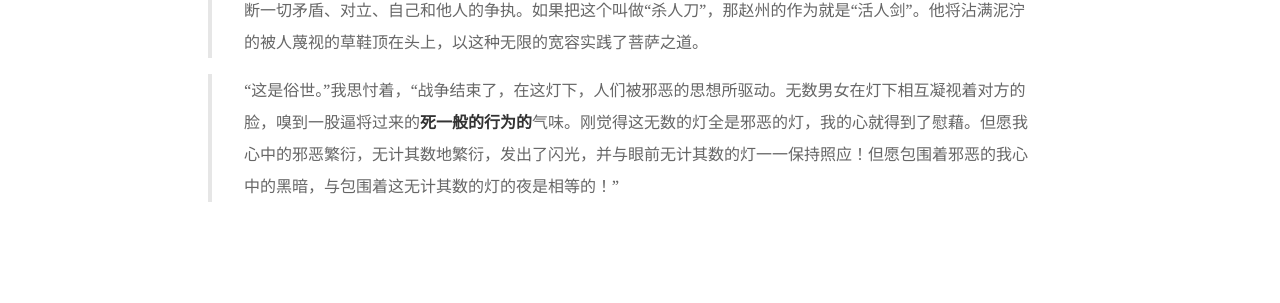
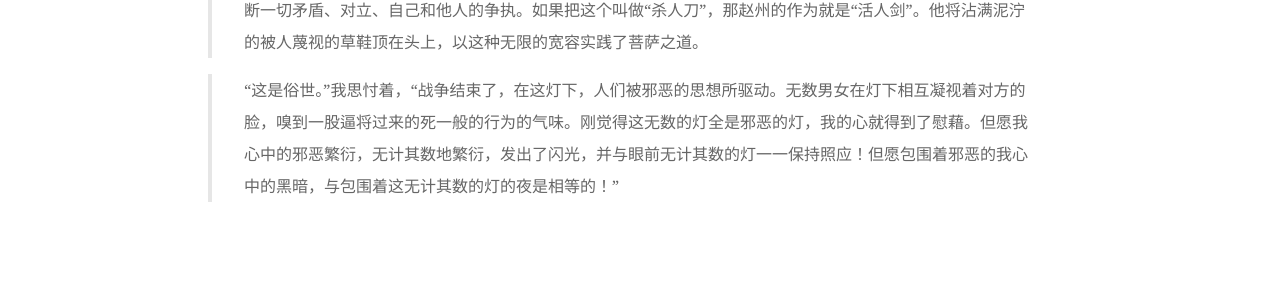
Before and after one commit to ZhongRuoyu/ruoyu.xyz, a Jekyll site: the page built from _posts/2020-10-14-temple-of-the-golden-pavilion.md, in a window 1280 px wide. Shown: the part 1123-1426 px from the top of the page. Built offline with Jekyll 4.4.1, drawn with Linux system fonts in a browser that asks for light colours.

```diff
--- a/_posts/2020-10-14-temple-of-the-golden-pavilion.md
+++ b/_posts/2020-10-14-temple-of-the-golden-pavilion.md
@@ -22,4 +22,4 @@ I decided to read *the Temple of the Golden Pavilion* again. The book by Yukio M
 
 > 南泉和尚所以斩猫，是因为斩断**自我的迷妄**，斩断**妄念妄想的根源**。通过无情的实践，把猫首斩掉，以此寓意斩断一切矛盾、对立、自己和他人的争执。如果把这个叫做“杀人刀”，那赵州的作为就是“活人剑”。他将沾满泥泞的被人蔑视的草鞋顶在头上，以这种无限的宽容实践了菩萨之道。
 
-> “这是俗世。”我思忖着，“战争结束了，在这灯下，人们被邪恶的思想所驱动。无数男女在灯下相互凝视着对方的脸，嗅到一股逼将过来的**死一般的行为的**气味。刚觉得这无数的灯全是邪恶的灯，我的心就得到了慰藉。但愿我心中的邪恶繁衍，无计其数地繁衍，发出了闪光，并与眼前无计其数的灯一一保持照应！但愿包围着邪恶的我心中的黑暗，与包围着这无计其数的灯的夜是相等的！”
+> “这是俗世。”我思忖着，“战争结束了，在这灯下，人们被邪恶的思想所驱动。无数男女在灯下相互凝视着对方的脸，嗅到一股逼将过来的死一般的行为的气味。刚觉得这无数的灯全是邪恶的灯，我的心就得到了慰藉。但愿我心中的邪恶繁衍，无计其数地繁衍，发出了闪光，并与眼前无计其数的灯一一保持照应！但愿包围着邪恶的我心中的黑暗，与包围着这无计其数的灯的夜是相等的！”
```
